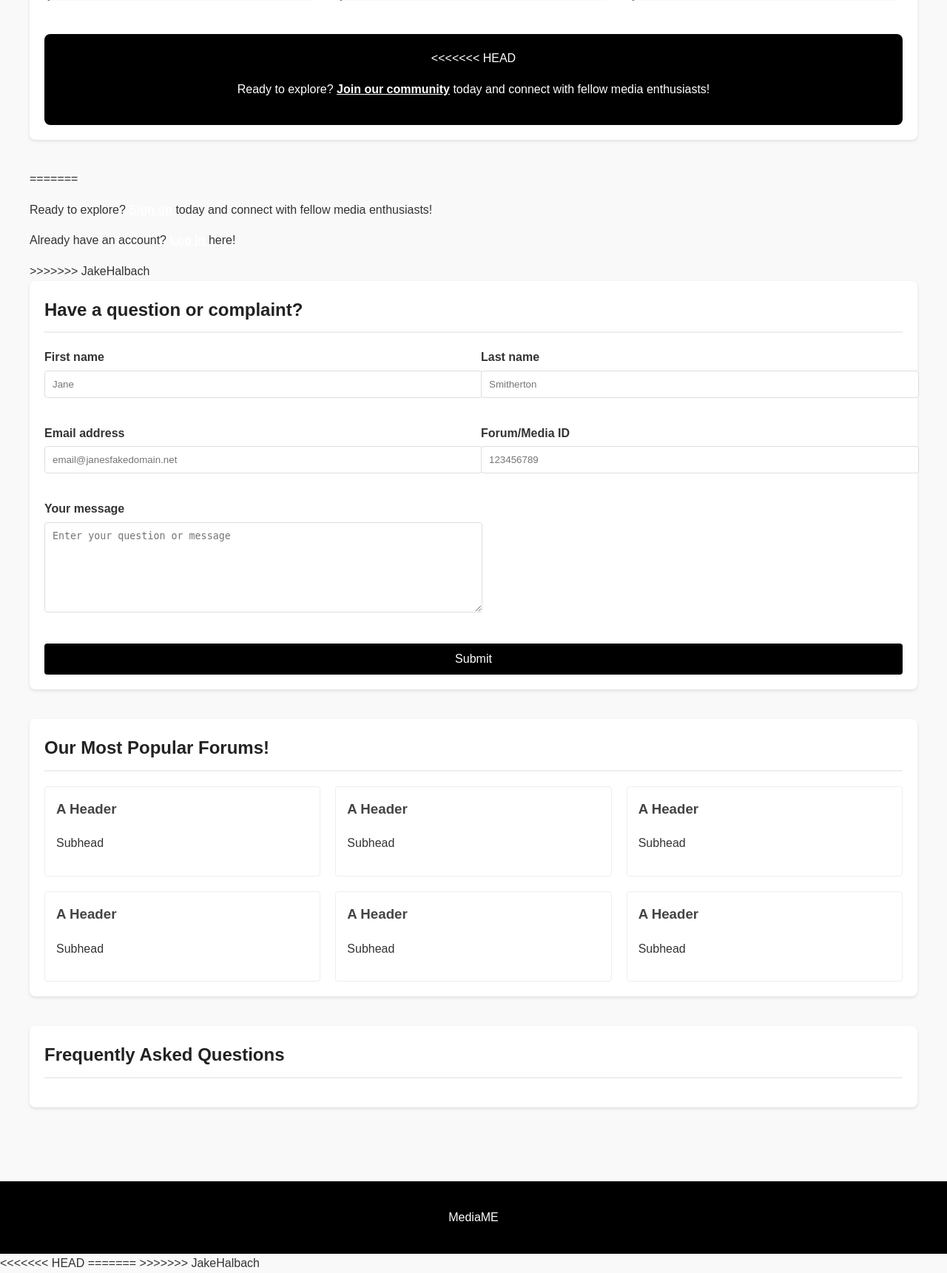
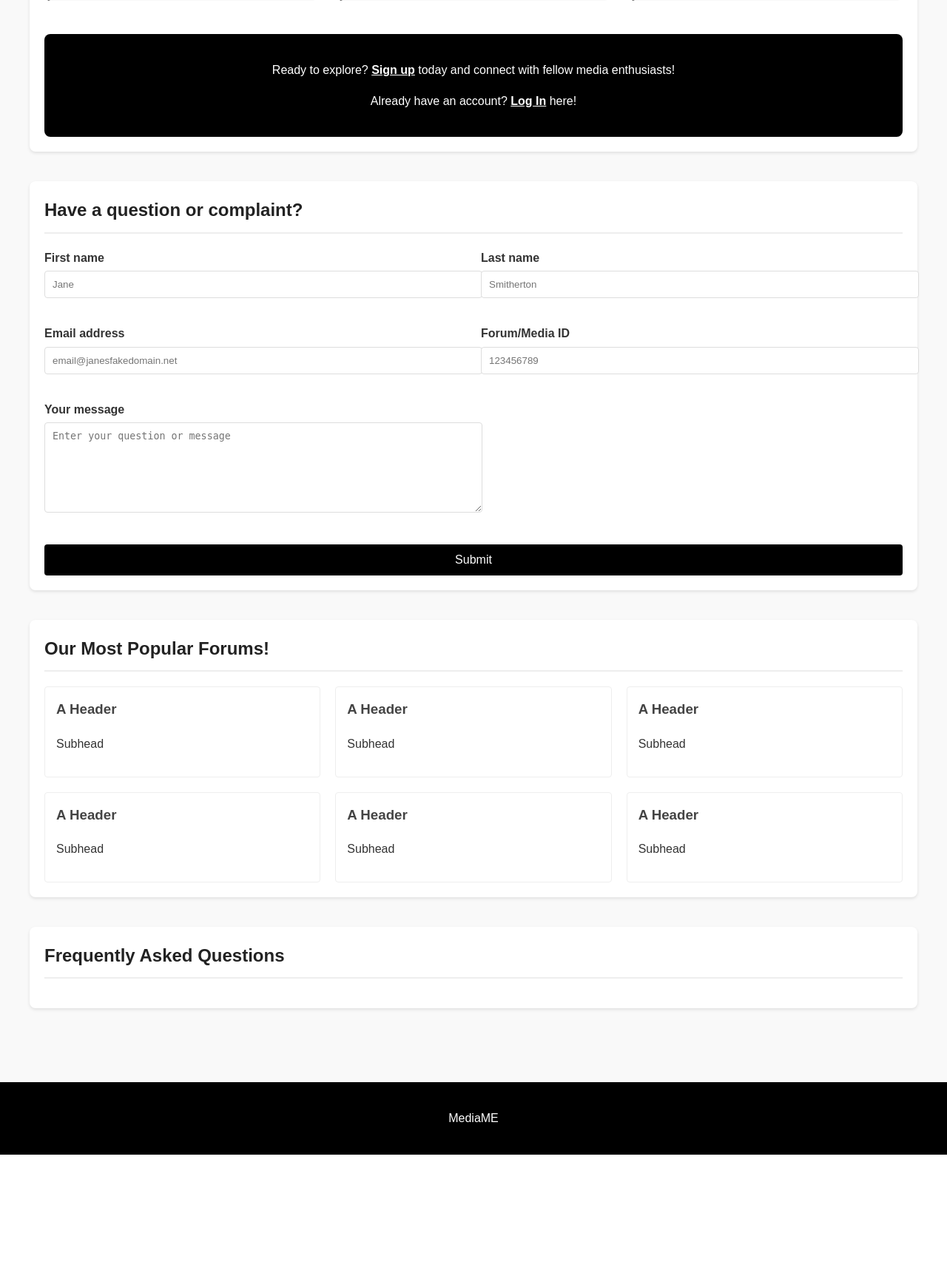
Before and after one commit to JakeHalbach/ITSC3155_Group8, a Django app: page / in a window 1280 px wide. Shown: the part 463-2184 px from the top of the page at 74% size. After the commit the page ends 2024 px from the top, so only its background shows below. Run offline with Django 5.2, Linux system fonts and the light colour scheme.

Commit message:
Fixed impression page URL

```diff
--- a/MediaME/accounts/templates/accounts/login.html
+++ b/MediaME/accounts/templates/accounts/login.html
@@ -16,7 +16,7 @@
     <p>Don't have an account? <a href="{% url 'signup_step1' %}">Sign Up</a></p>
 
     <br><br>
-    <a href = "{% url 'home' %}">
+    <a href = "{% url 'impression' %}">
         <button> Back to Main Page</button>
     </a>
 
--- a/MediaME/accounts/templates/accounts/signup_step1.html
+++ b/MediaME/accounts/templates/accounts/signup_step1.html
@@ -5,6 +5,6 @@
 </form>
 
 <br><br>
-    <a href = "{% url 'home' %}">
+    <a href = "{% url 'impression' %}">
         <button> Back to Main Page</button>
     </a>
--- a/MediaME/base/templates/base/impression.html
+++ b/MediaME/base/templates/base/impression.html
@@ -32,19 +32,12 @@
                 </div>
 
                 <div class="cta-box">
-<<<<<<< HEAD
-                    <p>Ready to explore? <a href="#" class="cta-link">Join our community</a> today and connect with fellow media enthusiasts!</p>
-                </div>
-            </div>
-        </section>
-=======
                     <p>Ready to explore? <a href="{% url 'signup_step1' %}" class="cta-link">Sign up</a> today and connect with fellow media enthusiasts!</p>
                     <p>Already have an account? <a href = "{% url 'login' %}" class = "cta-link">Log In</a> here!</p>
                 </div>
             </div>
         </section>
 
->>>>>>> JakeHalbach
 
         <section class="contact-section">
             <h2>Have a question or complaint?</h2>
@@ -113,8 +106,4 @@
         <p>MediaME</p>
     </footer>
 </body>
-<<<<<<< HEAD
 </html>
-=======
-</html>
->>>>>>> JakeHalbach
```
